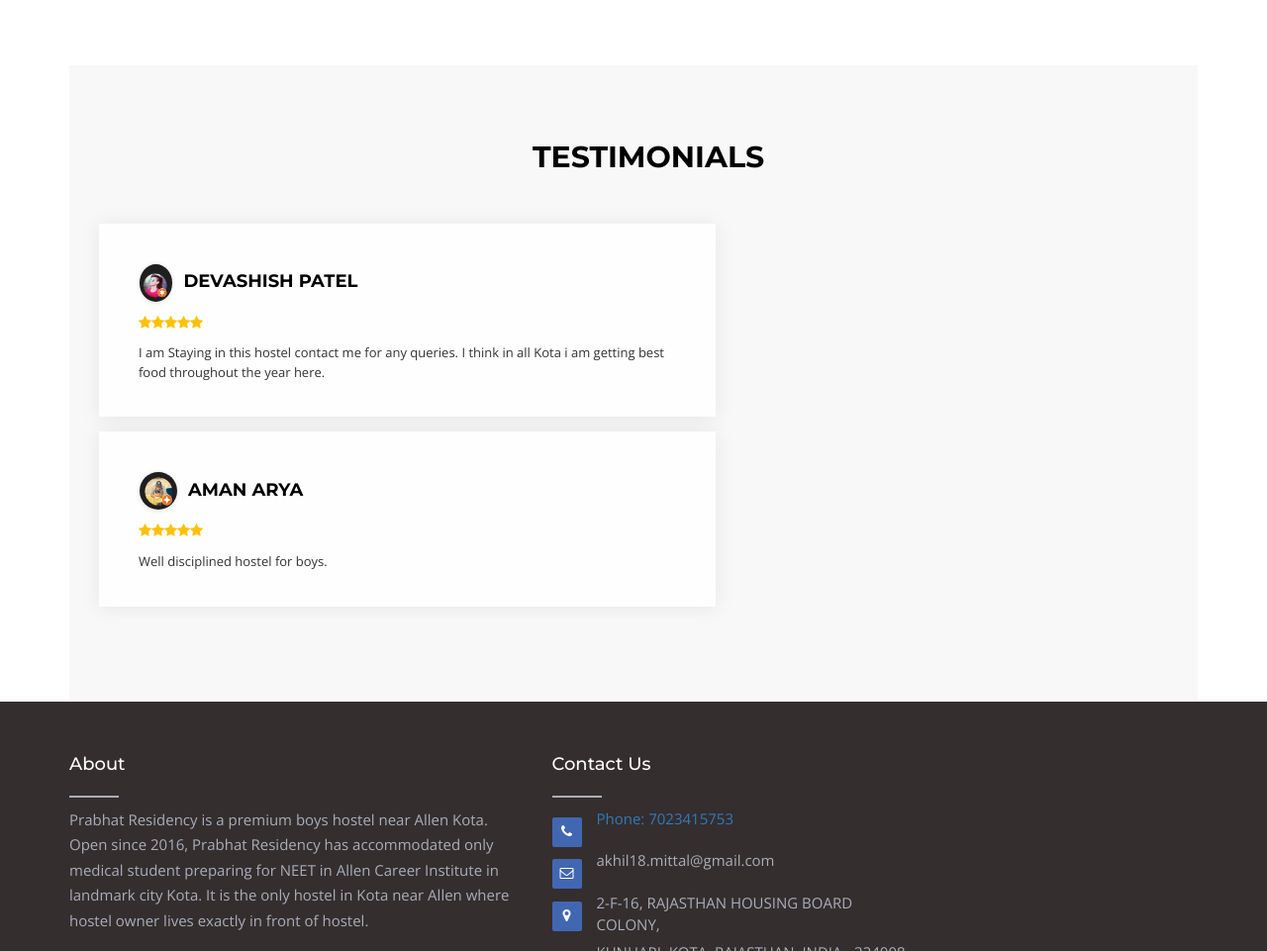
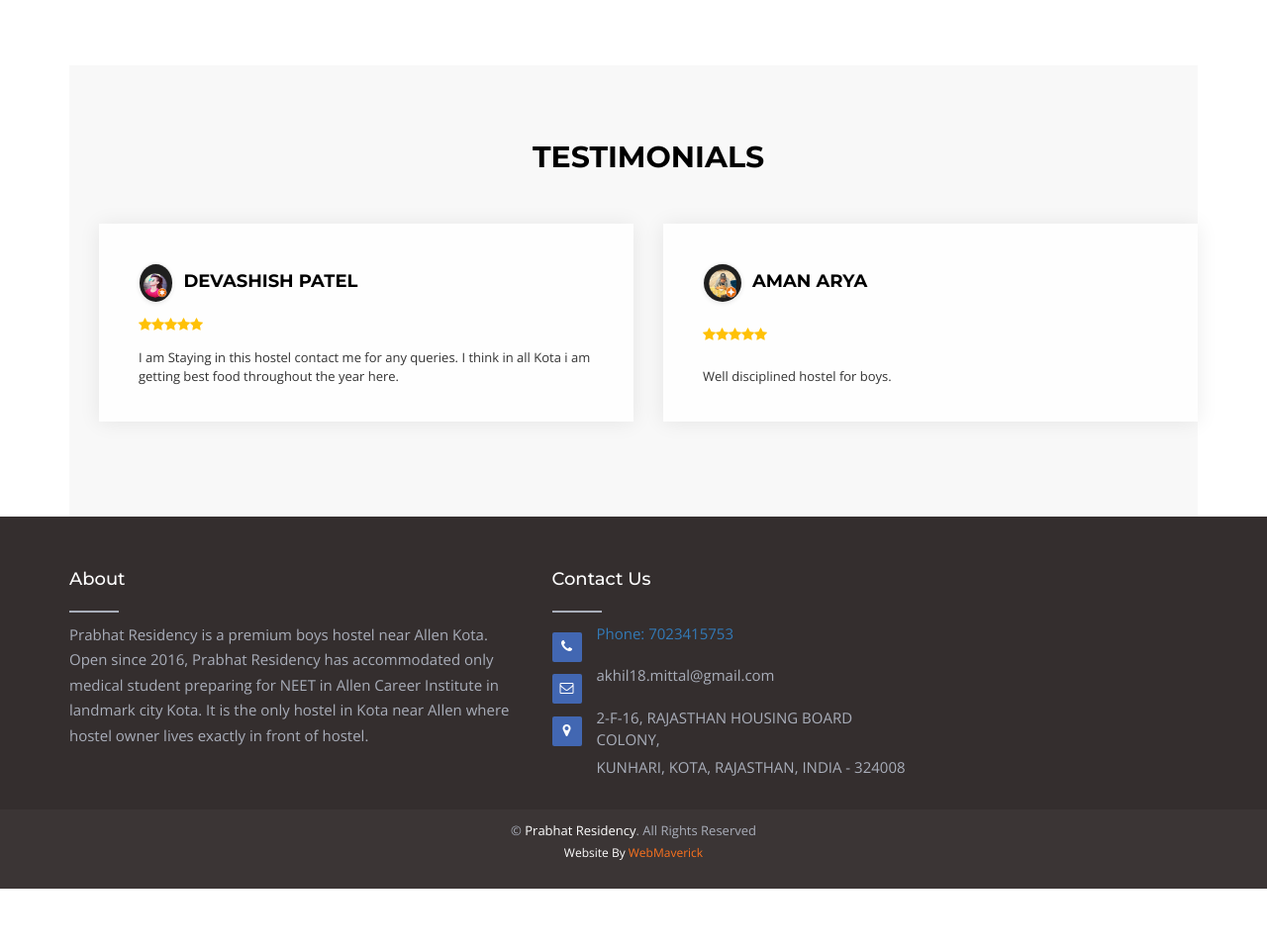
Before and after one commit to akhil18mittal/allenhostelkota, a PHP site: page / in a window 1280 px wide. Shown: the part 5539-6500 px from the top of the page at 99% size. After the commit the page ends 6437 px from the top, so only its background shows below. Run offline with PHP 8.4, Linux system fonts and the light colour scheme; some libraries are stand-ins or nearby versions; some web fonts are replaced.

Commit message:
Testimonials (#16)
* removed sangyan 2 and updated correct links

* this commit will fix testimonials layout for desktop (2 columns in 1 row)

```diff
--- a/css/custom.css
+++ b/css/custom.css
@@ -142,6 +142,44 @@ h1.welcom-txt span{
   padding: 0 20px;
 }
 /*=================== Popup Section Ends Here===============*/
+/*=================== Testimonial Desktop Layout Update ===============*/
+@media (min-width: 768px) {
+    /* Force 2 columns regardless of carousel script */
+    .testimonial-container .plumber-carousel {
+        display: flex !important;
+        flex-wrap: wrap !important;
+        justify-content: center !important;
+    }
+
+    /* Target the cards and their carousel wrappers */
+    .testimonial-container .feedback-review-layout1,
+    .testimonial-container .owl-item {
+        width: calc(50% - 30px) !important;
+        flex: 0 0 calc(50% - 30px) !important;
+        margin: 15px !important;
+        min-height: 200px;
+        display: flex !important;
+        flex-direction: column;
+        justify-content: space-between;
+    }
+
+    /* Ensure the carousel stage doesn't restrict width */
+    .testimonial-container .owl-stage {
+        width: 100% !important;
+        display: flex !important;
+        transform: none !important;
+    }
+
+    /* Hide carousel navigation on desktop as we only have 2 cards */
+    .testimonial-container .owl-nav,
+    .testimonial-container .owl-dots {
+        display: none !important;
+    }
+}
+
+.testimonial-container .plumber-carousel .owl-stage-outer {
+    padding: 10px 0;
+}
 /*=================== Refined Testimonials Section ===============*/
 .refined-testimonial-row {
   display: flex !important;
@@ -242,4 +280,5 @@ h1.welcom-txt span{
     margin-bottom: 8px !important;
 }
 
+
 /*=================== Refined Testimonials Section Ends Here ===============*/
--- a/index.html
+++ b/index.html
@@ -942,12 +942,12 @@
         </div>
         <div class="container">
             <div class="row">
-                <div class="col-lg-7 col-md-7 col-sm-7 col-xs-12">
-                    <div class="plumber-carousel nav-control-middle3" data-loop="true" data-items="5" data-margin="0"
+                <div class="col-lg-12 col-md-12 col-sm-12 col-xs-12 testimonial-container">
+                    <div class="plumber-carousel nav-control-middle3" data-loop="true" data-items="5" data-margin="30"
                         data-autoplay="true" data-autoplay-timeout="4000" data-smart-speed="500" data-dots="false"
                         data-nav="false" data-nav-speed="false" data-r-x-small="1" data-r-x-small-nav="true"
-                        data-r-x-small-dots="false" data-r-x-medium="1" data-r-x-medium-nav="true"
-                        data-r-x-medium-dots="false" data-r-small="1" data-r-small-nav="true" data-r-small-dots="false"
+                        data-r-x-small-dots="false" data-r-x-medium="2" data-r-x-medium-nav="true"
+                        data-r-x-medium-dots="false" data-r-small="2" data-r-small-nav="true" data-r-small-dots="false"
                         data-r-medium="2" data-r-medium-nav="true" data-r-medium-dots="false" data-r-large="2"
                         data-r-large-nav="true" data-r-large-dots="false">
                         <div class="feedback-review-layout1 shadow-equal2">
```
